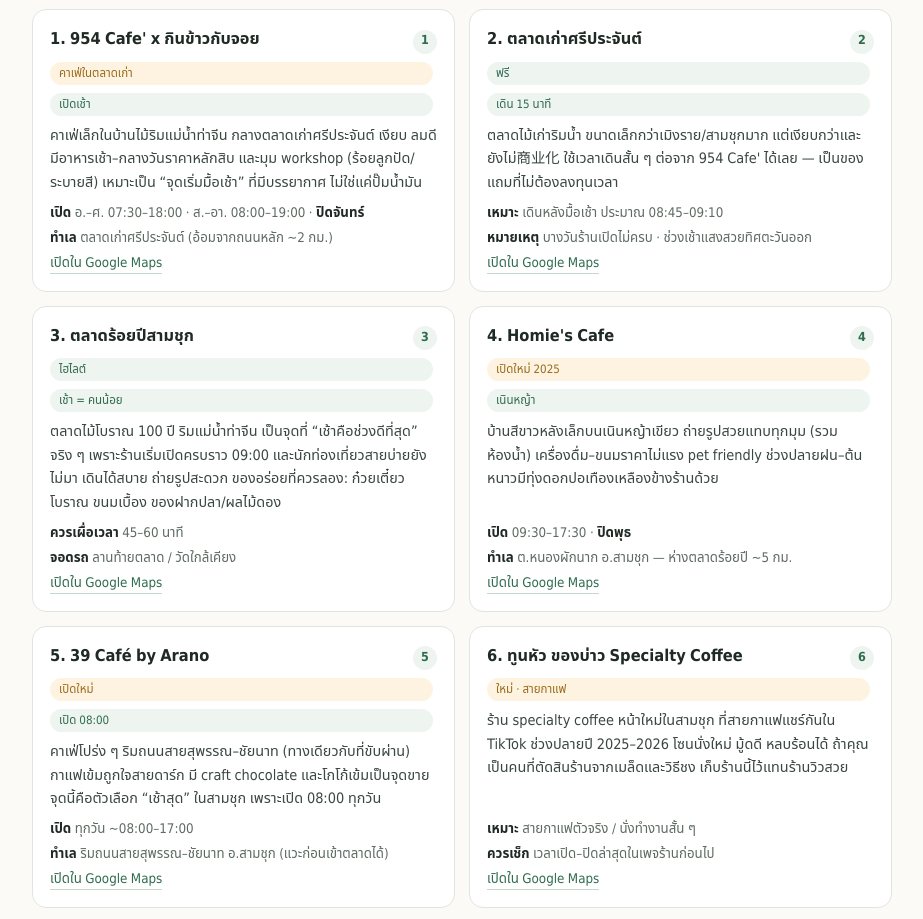
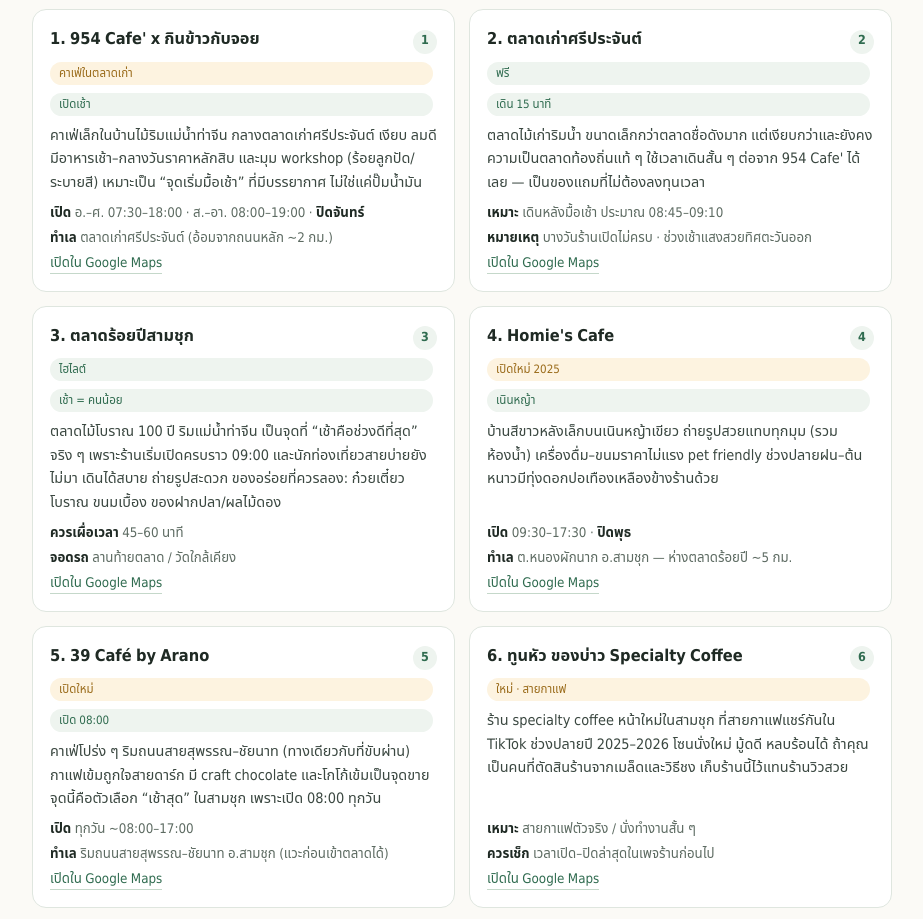
Before and after one commit to narisornj/suphanplan, a plain HTML site: page index.html in a window 1280 px wide. Shown: the part 849-1768 px from the top of the page, without its empty margins (178-1101 px from the left). Drawn offline with Linux system fonts and the light colour scheme.

Commit message:
Fix README UTF-8 encoding and stray text in market card

```diff
--- a/index.html
+++ b/index.html
@@ -150,7 +150,7 @@
   <div class="card">
     <div class="top"><h3>2. ตลาดเก่าศรีประจันต์</h3><span class="num">2</span></div>
     <span class="tag">ฟรี</span><span class="tag">เดิน 15 นาที</span>
-    <p>ตลาดไม้เก่าริมน้ำ ขนาดเล็กกว่าเมิงราย/สามชุกมาก แต่เงียบกว่าและยังไม่商业化 ใช้เวลาเดินสั้น ๆ ต่อจาก 954 Cafe' ได้เลย — เป็นของแถมที่ไม่ต้องลงทุนเวลา</p>
+    <p>ตลาดไม้เก่าริมน้ำ ขนาดเล็กกว่าตลาดชื่อดังมาก แต่เงียบกว่าและยังคงความเป็นตลาดท้องถิ่นแท้ ๆ ใช้เวลาเดินสั้น ๆ ต่อจาก 954 Cafe' ได้เลย — เป็นของแถมที่ไม่ต้องลงทุนเวลา</p>
     <div class="meta">
       <span><b>เหมาะ</b> เดินหลังมื้อเช้า ประมาณ 08:45–09:10</span>
       <span><b>หมายเหตุ</b> บางวันร้านเปิดไม่ครบ · ช่วงเช้าแสงสวยทิศตะวันออก</span>
```
Also changed, not shown: 1 other file.
